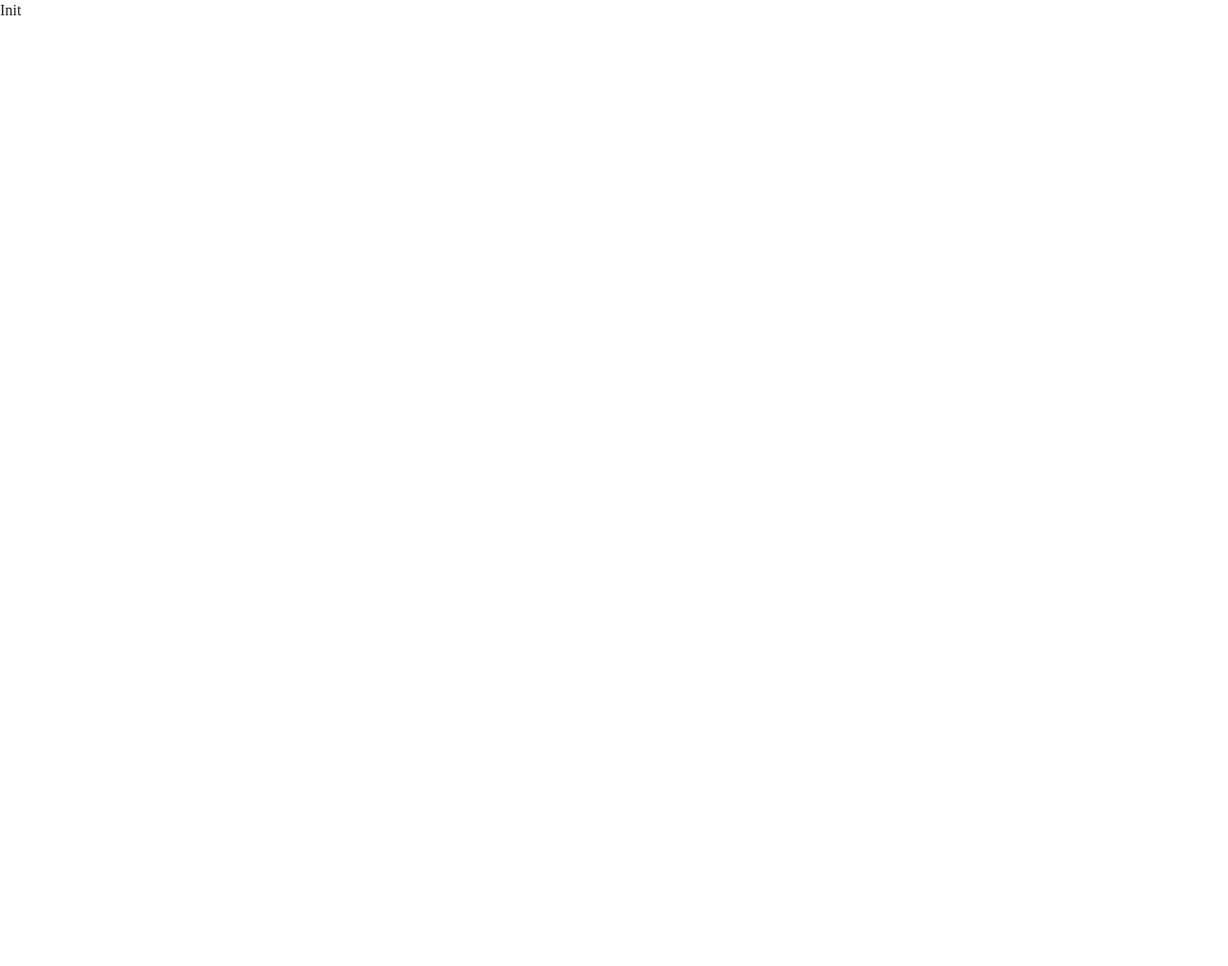
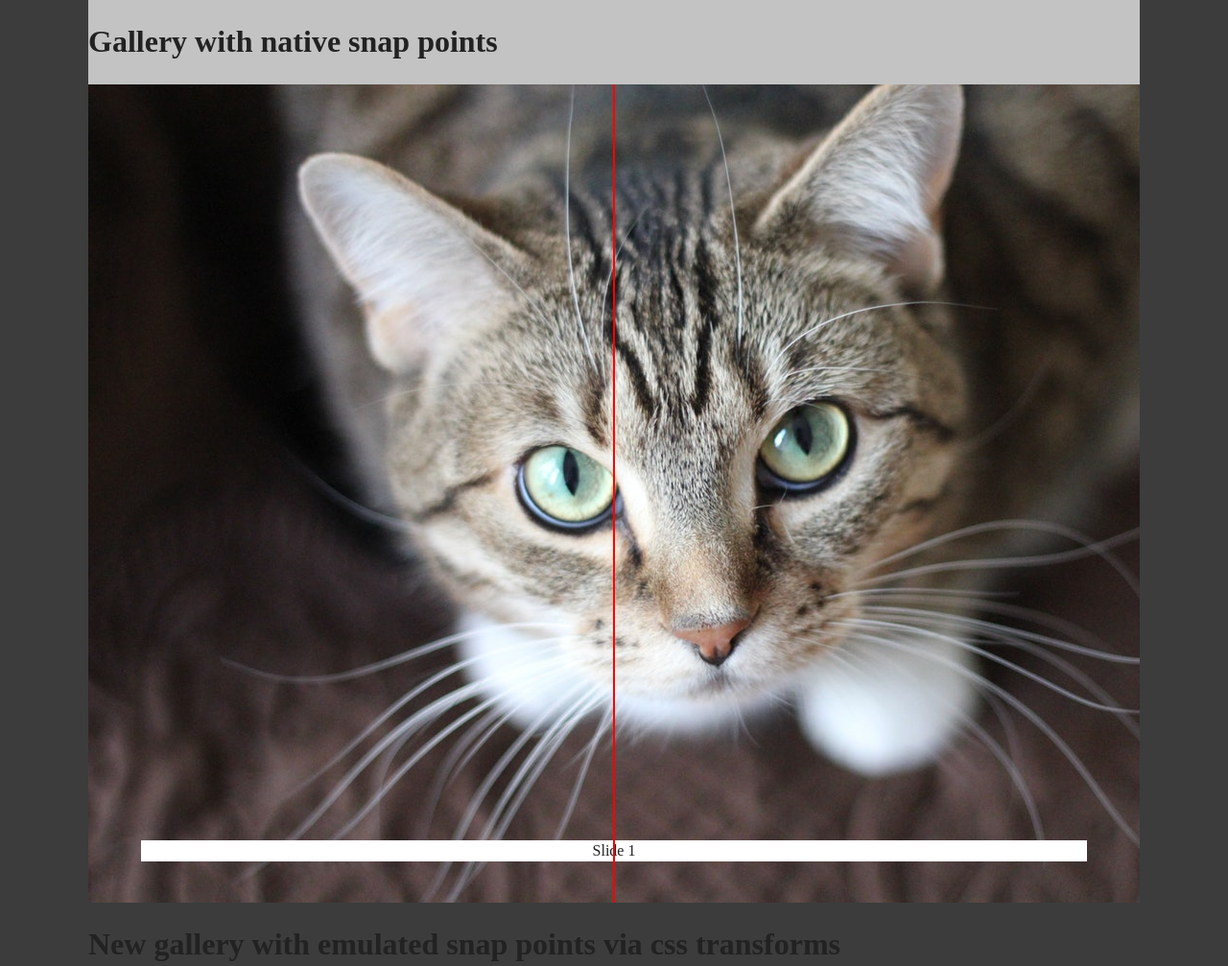
Before and after one commit to maurer2/snap-by-snap, a website built with webpack: page src/index.html in a window 1280 px wide. Shown: the whole page at 96% size. Before the commit the page ends 800 px from the top, so only its background shows below. Built offline with nearby package versions, Linux system fonts and the light colour scheme.

Commit message:
Added basic snap point gallery

```diff
--- a/package.json
+++ b/package.json
@@ -16,6 +16,7 @@
     "babel-loader": "^8.0.1",
     "babel-preset-env": "^1.7.0",
     "babel-preset-es2015": "^6.24.1",
+    "copy-webpack-plugin": "^4.5.2",
     "css-loader": "^1.0.0",
     "eslint": "^5.5.0",
     "eslint-config-airbnb-base": "^13.1.0",
@@ -23,14 +24,14 @@
     "eslint-import-resolver-webpack": "^0.10.1",
     "eslint-plugin-import": "^2.14.0",
     "html-webpack-plugin": "^3.2.0",
+    "html5-boilerplate": "^6.1.0",
     "mini-css-extract-plugin": "^0.4.2",
     "node-sass": "^4.9.3",
     "sass-loader": "^7.1.0",
     "style-loader": "^0.23.0",
     "webpack": "^4.17.1",
     "webpack-cli": "^3.1.0",
-    "webpack-dev-server": "^3.1.7",
-    "html5-boilerplate": "^6.1.0"
+    "webpack-dev-server": "^3.1.7"
   },
   "scripts": {
     "compile": "webpack --progress",
--- a/src/index.html
+++ b/src/index.html
@@ -7,7 +7,39 @@
     <meta name="description" content="">
     <meta name="viewport" content="width=device-width, initial-scale=1, shrink-to-fit=no">
 </head>
-<body>
-Init
+<body class="wrapper">
+    <article id="snap-gallery">
+        <header class="header">
+            <h1>Gallery with native snap points</h1>
+        </header>
+        <section class="main">
+            <div class="slide-wrapper">
+                <figure class="slide">
+                    <img src="assets/cat-01.jpg" class="image" alt="cat">
+                    <figcaption class="caption">
+                        Slide
+                    </figcaption>
+                </figure>
+                <figure class="slide">
+                    <img src="assets/cat-02.jpg" class="image" alt="cat">
+                    <figcaption class="caption">
+                        Slide
+                    </figcaption>
+                </figure>
+                <figure class="slide">
+                    <img src="assets/cat-03.jpg" class="image" alt="cat">
+                    <figcaption class="caption">
+                        Slide
+                    </figcaption>
+                </figure>
+            </div>
+        </section>
+    </article>
+
+    <article id="snap-gallery--fallback">
+        <header>
+            <h1>New gallery with emulated snap points via css transforms</h1>
+        </header>
+    </article>
 </body>
 </html>
--- a/src/index.js
+++ b/src/index.js
@@ -1,4 +1,6 @@
+// vendor css
 import "~/vendor/h5bp/normalize.css";
 import "~/vendor/h5bp/main.css";
 
-console.log('works');
+// SCSS
+import "~/style.scss";
--- /dev/null
+++ b/src/style.scss
@@ -0,0 +1,75 @@
+:root {
+  --primary: #3c3c3c;
+  --secondary: #fff;
+  --tetiary: #c3c3c3;
+  --debug: red;
+}
+
+// Base
+body,
+html {
+  background: var(--primary);
+  height: 100%;
+}
+
+.wrapper {
+  margin: auto;
+  max-width: 1096px;
+  background: var(--tetiary);
+}
+
+
+.header {
+  overflow: hidden; // contain child margins
+}
+
+.main {}
+
+.slide-wrapper {
+  display: flex;
+  align-items: center;
+  overflow-x: scroll;
+  background: var(--primary);
+  counter-reset: slide;
+
+  @supports(scroll-snap-type: x mandatory) {
+    scroll-snap-type: x mandatory;
+  }
+}
+
+.slide {
+  position: relative;
+  margin: 0;
+  width: 100%;
+  counter-increment: slide;
+
+  scroll-snap-align: center;
+
+  // debug stuff
+  &:after {
+    content: '';
+    position: absolute;
+    top: 0;
+    bottom: 0;
+    left: calc(50% - 1px);
+    width: 2px;
+    background: var(--debug);
+  }
+}
+
+.image {
+  display: block;
+}
+
+.caption {
+  position: absolute;
+  left: 5%;
+  right: 5%;
+  bottom: 5%;
+  background: var(--secondary);
+  text-align: center;
+
+  &:after{
+    content: counter(slide);
+  }
+}
--- a/webpack.config.js
+++ b/webpack.config.js
@@ -1,5 +1,6 @@
 const path = require('path');
 const HtmlWebpackPlugin = require('html-webpack-plugin');
+const CopyWebpackPlugin = require('copy-webpack-plugin');
 
 module.exports = {
   mode: 'development',
@@ -54,6 +55,14 @@ module.exports = {
       template: 'src/index.html',
       hash: true,
     }),
+    // Copy assets
+    new CopyWebpackPlugin([
+        {
+          from: 'src/assets/*.jpg',
+          to: 'assets/',
+          flatten: true,
+        },
+    ]),
   ],
   devServer: {
     contentBase: path.join(__dirname, 'dist'),
```
Also changed, not shown: dist/assets/cat-01.jpg (added), dist/assets/cat-02.jpg (added), dist/assets/cat-03.jpg (added), dist/index.html, dist/script.js, src/assets/cat-01.jpg (added), src/assets/cat-02.jpg (added), src/assets/cat-03.jpg (added), 1 other file.
